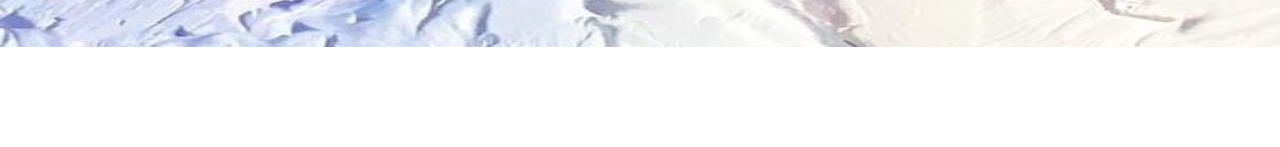
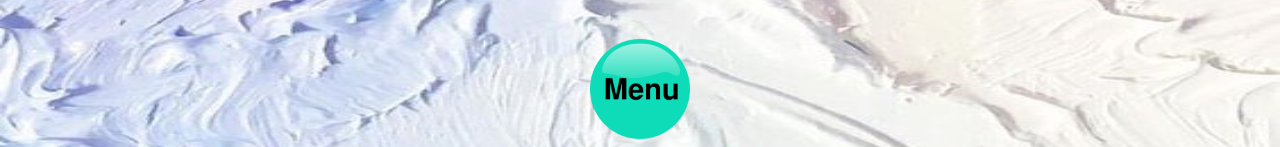
Before and after one commit to Ernesto-bit317/estructura-basica, a plain HTML site: page index.html in a window 1280 px wide. Shown: the part 3772-3919 px from the top of the page. Before the commit the page ends 3819 px from the top, so only its background shows below. Drawn offline with Linux system fonts and the light colour scheme.

Commit message:
Update index.html

```diff
--- a/index.html
+++ b/index.html
@@ -202,6 +202,7 @@ pasannnn</marquee>
 de veras</marquee></marquee>
 
 <br><br><br>
+<a href="https://ernesto-bit317.github.io/menu/"><center><img src="menu.png" width=100 heigth=100></center></a>
 
 
 </body>
```
